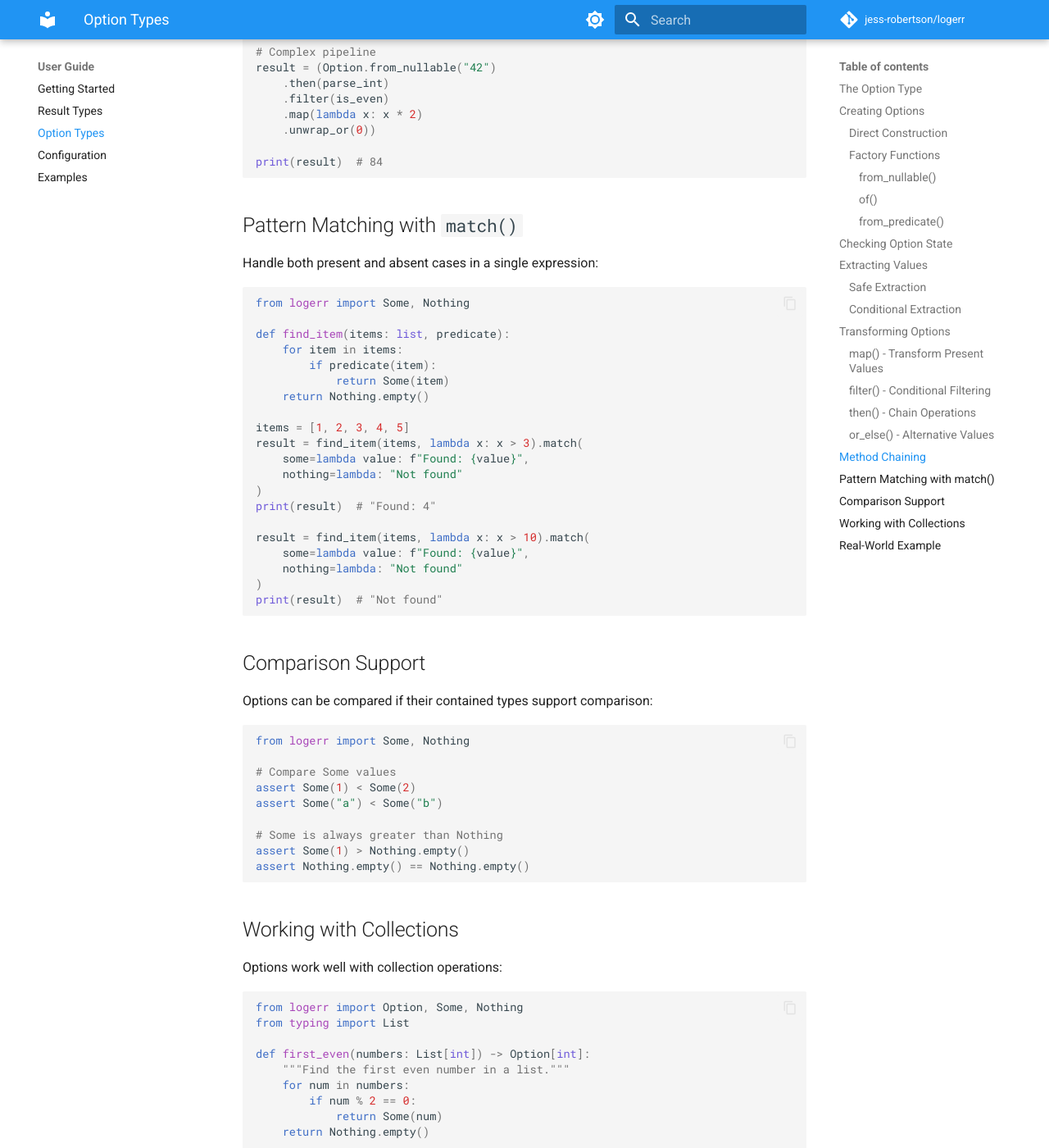
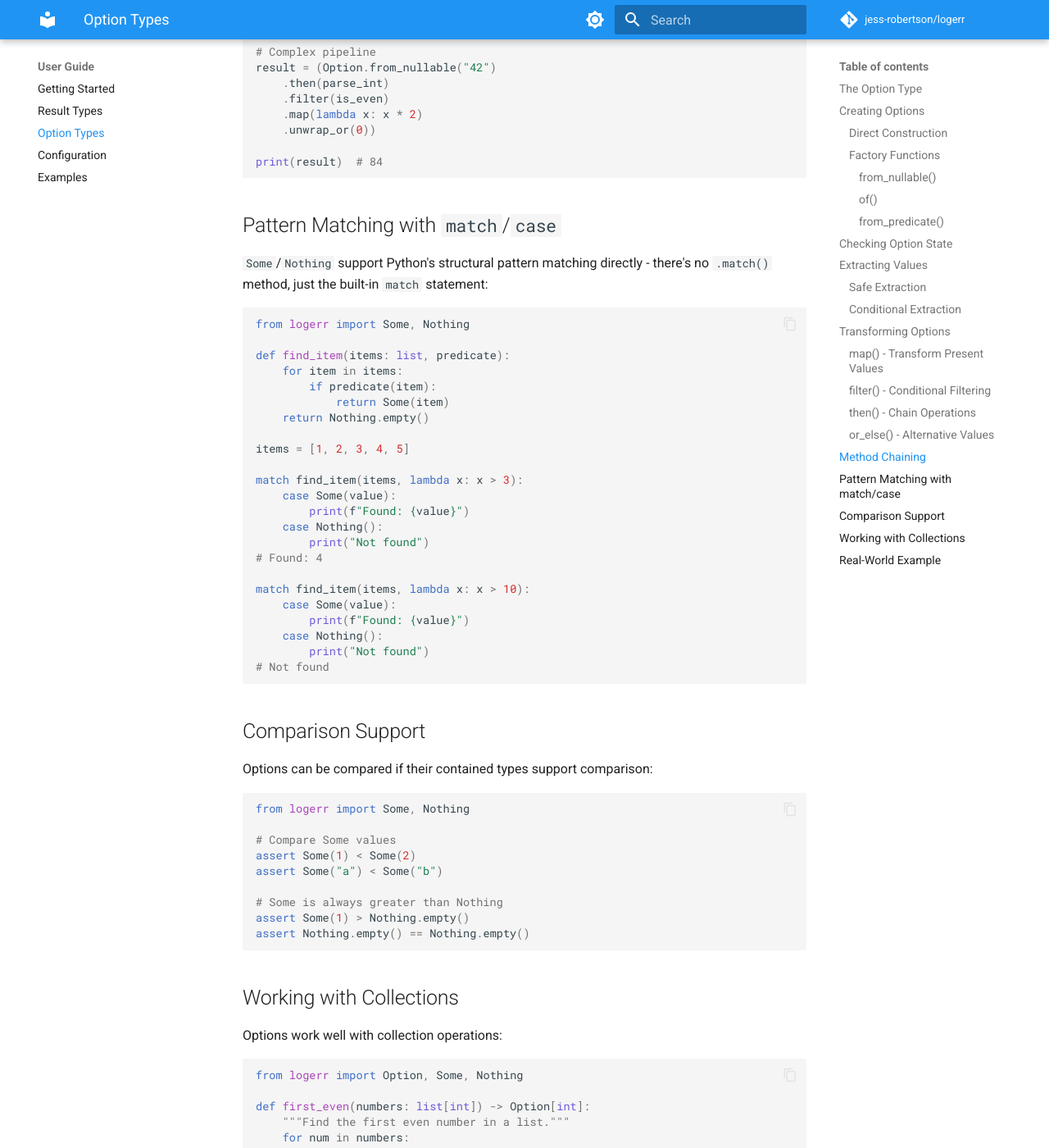
Before and after one commit to jesserobertson/logerr, an MkDocs documentation site: the page built from docs/guide/option-types.md, in a window 1280 px wide and 1400 px high, scrolled down 5016 px. Shown: the whole window at 82% size. Built offline with MkDocs 1.6.1 and Material for MkDocs 9.7.7, drawn with Linux system fonts in a browser that asks for light colours; comment, search, counter and statistics services are not loaded; some of the changed text lies outside the part shown.

Commit message:
Full docs review: fix fictional methods, broken pixi commands, gaps
Went through CLAUDE.md, README.md, and every docs/guide/*.md file
against the current codebase. Found real bugs, not just staleness:

- docs/guide/option-types.md and result-types.md taught a fictional
  .match(some=, nothing=) / .match(ok=, err=) method that has never
  existed on Option/Result - replaced with the real match/case
  structural pattern matching syntax (which does work, via
  __match_args__).
- README's "Safe Data Processing" example called a fictional
  Option.zip() - rewritten using .then()/.map(), verified working.
- README's "Configuration Loading Pipeline" example called
  validate(config, predicate, None) with error_factory positionally,
  but it's keyword-only - confirmed this raises TypeError, fixed to
  error_factory=None.
- docs/guide/examples.md's first example had the same
  configure({dict with libraries}) bug fixed elsewhere earlier this
  session, missed in this file - fixed to use configure_advanced().
- `pixi shell --feature X` doesn't exist (pixi shell only accepts
  -e/--environment) - confirmed via `pixi shell --help`, fixed in
  CLAUDE.md.
- `pixi run -e docs docs-build`/`docs-serve` can never work:
  scripts/docs.py needs both typer (dev-feature) and mkdocs
  (docs-feature), so it only runs under the default environment.
  Confirmed by reproducing the ModuleNotFoundError, fixed to
  `pixi run docs build`/`docs serve`.
- Added docs/api/utilities.md - logerr.utilities (10 public functions)
  had no API reference page at all.
- Removed several unused typing imports, updated stale test-count/
  coverage claims in README.md and docs/index.md.

Co-Authored-By: Claude Sonnet 5 <noreply@anthropic.com>
Claude-Session: https://claude.ai/code/session_016qhB7ZSYqgPXUpew4eN59q

````diff
--- a/docs/guide/option-types.md
+++ b/docs/guide/option-types.md
@@ -254,9 +254,10 @@ result = (Option.from_nullable("42")
 print(result)  # 84
 ```
 
-## Pattern Matching with `match()`
+## Pattern Matching with `match`/`case`
 
-Handle both present and absent cases in a single expression:
+`Some`/`Nothing` support Python's structural pattern matching directly -
+there's no `.match()` method, just the built-in `match` statement:
 
 ```python
 from logerr import Some, Nothing
@@ -268,17 +269,20 @@ def find_item(items: list, predicate):
     return Nothing.empty()
 
 items = [1, 2, 3, 4, 5]
-result = find_item(items, lambda x: x > 3).match(
-    some=lambda value: f"Found: {value}",
-    nothing=lambda: "Not found"
-)
-print(result)  # "Found: 4"
 
-result = find_item(items, lambda x: x > 10).match(
-    some=lambda value: f"Found: {value}",
-    nothing=lambda: "Not found"
-)
-print(result)  # "Not found"
+match find_item(items, lambda x: x > 3):
+    case Some(value):
+        print(f"Found: {value}")
+    case Nothing():
+        print("Not found")
+# Found: 4
+
+match find_item(items, lambda x: x > 10):
+    case Some(value):
+        print(f"Found: {value}")
+    case Nothing():
+        print("Not found")
+# Not found
 ```
 
 ## Comparison Support
@@ -303,9 +307,8 @@ Options work well with collection operations:
 
 ```python
 from logerr import Option, Some, Nothing
-from typing import List
 
-def first_even(numbers: List[int]) -> Option[int]:
+def first_even(numbers: list[int]) -> Option[int]:
     """Find the first even number in a list."""
     for num in numbers:
         if num % 2 == 0:
@@ -334,11 +337,9 @@ Here's a complete example showing how Options can be used for configuration mana
 
 ```python
 from logerr import Option
-from typing import Dict, Optional
-import os
 
 class ConfigManager:
-    def __init__(self, config_dict: Dict[str, str]):
+    def __init__(self, config_dict: dict[str, str]):
         self.config = config_dict
 
     def get_string(self, key: str) -> Option[str]:
--- a/mkdocs.yml
+++ b/mkdocs.yml
@@ -42,6 +42,7 @@ nav:
     - Result: api/result.md
     - Option: api/option.md
     - Configuration: api/config.md
+    - Utilities: api/utilities.md
 
 plugins:
   - search
````
Also changed, not shown: CHANGELOG.md (+30 -0 lines), CLAUDE.md (+12 -6 lines), README.md (+24 -19 lines), docs/api/utilities.md (added, +7 -0 lines), docs/guide/examples.md (+7 -5 lines), docs/guide/result-types.md (+15 -13 lines), docs/index.md (+1 -1 lines).
